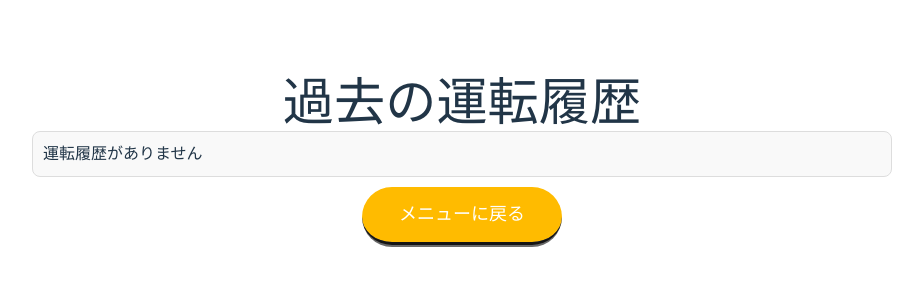
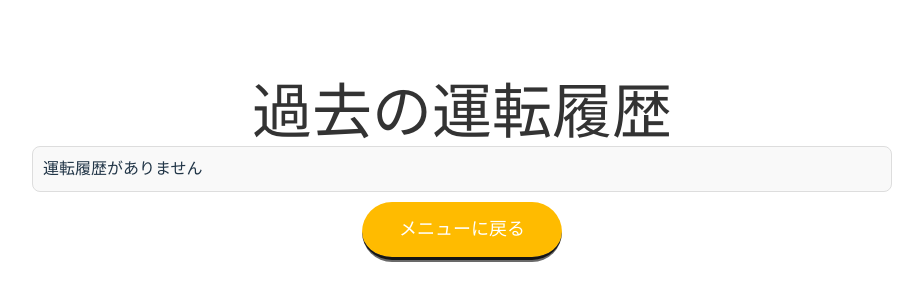
Before and after one commit to 20-shimizu/driver-lisence, a React (Vite) app in the folder frontend/: page /driving_history in a window 1280 px wide. Shown: the part 234-534 px from the top of the page, without its empty margins (178-1101 px from the left). Built offline with nearby package versions, Linux system fonts and the light colour scheme.

Commit message:
modify driving history ui

```diff
--- a/frontend/src/pages/DrivingHistory.css
+++ b/frontend/src/pages/DrivingHistory.css
@@ -9,6 +9,15 @@
   display: flex;
   flex-direction: column;
   align-items: center;
+}
+
+.history-title {
+  font-size: 55px;
+  margin-top: 20px;
+  font-weight: bold;
+  color: #333;
+  word-wrap: break-word;
+  overflow-wrap: break-word;
 }
 
 /* スクロール可能なレポートリスト */
@@ -55,6 +64,9 @@
   .history-container {
     padding: 15px;
   }
+  .history-title {
+    font-size: 45px;
+  }
   .report-list {
     max-height: 400px;
     padding: 5px;
@@ -72,6 +84,9 @@
   .history-container {
     max-width: 700px;
   }
+  .history-title {
+    font-size: 50px;
+  }
   .report-item {
     padding: 12px;
   }
@@ -81,4 +96,7 @@
   .history-container {
     max-width: 900px;
   }
+  .history-title {
+    font-size: 60px;
+  }
 }
--- a/frontend/src/pages/DrivingHistory.jsx
+++ b/frontend/src/pages/DrivingHistory.jsx
@@ -53,7 +53,7 @@ function DrivingHistory() {
 
   return (
     <div className="history-container">
-      <h1>過去の運転履歴</h1>
+      <h1 className="history-title">過去の運転履歴</h1>
       <div className="report-list">
         {reports.length === 0 ? (
           <p>運転履歴がありません</p>
```
